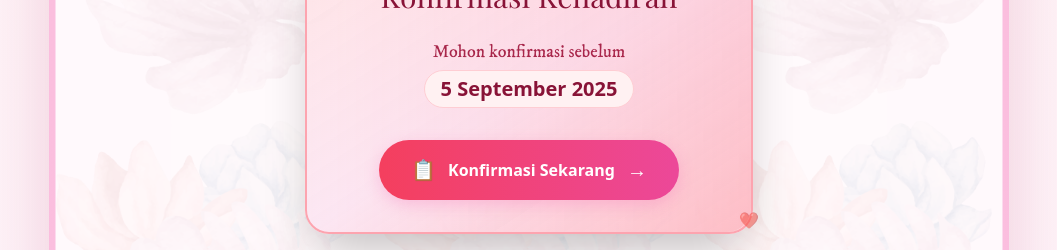
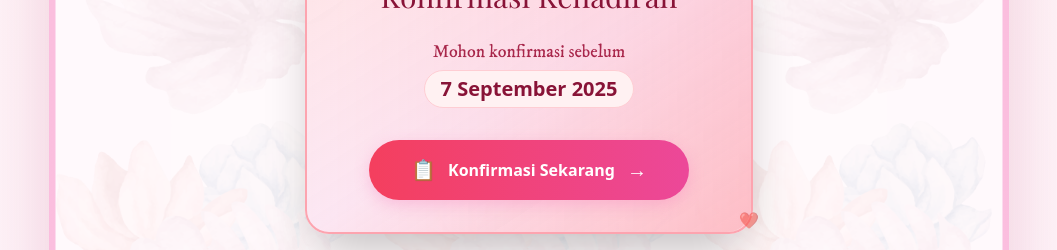
Before and after one commit to Bryanedwaardd/sweet17jelove, a React (Vite) app: page / in a window 1280 px wide. Shown: the part 1932-2182 px from the top of the page, without its empty margins (111-1168 px from the left). Built offline with nearby package versions, Linux system fonts and the light colour scheme; a web font is replaced by a local one.

Commit message:
revisi kehadiran

```diff
--- a/src/pages/Home.tsx
+++ b/src/pages/Home.tsx
@@ -222,7 +222,7 @@ export default function Sweet17LuxuryPinkInvitation() {
                       Mohon konfirmasi sebelum
                     </p>
                     <p className="font-bold text-rose-900 text-xl mb-2 bg-rose-50 py-1 px-4 rounded-full inline-block border border-rose-200">
-                      5 September 2025
+                      7 September 2025
                     </p>
                   </div>
 
@@ -230,7 +230,14 @@ export default function Sweet17LuxuryPinkInvitation() {
                     href={GFORM_LINK}
                     target="_blank"
                     rel="noopener noreferrer"
-                    className="inline-flex items-center gap-3 bg-gradient-to-r from-rose-500 to-pink-500 hover:from-rose-600 hover:to-pink-600 text-white font-bold py-4 px-8 rounded-full shadow-lg hover:shadow-xl transform hover:scale-105 transition-all duration-300 animate-pulse-gentle"
+                    className="w-full max-w-xs mx-auto block text-center
+             inline-flex items-center justify-center gap-3
+             bg-gradient-to-r from-rose-500 to-pink-500
+             hover:from-rose-600 hover:to-pink-600
+             text-white font-bold py-4 px-6 rounded-full
+             shadow-lg hover:shadow-xl transform
+             hover:scale-105 transition-all duration-300
+             animate-pulse-gentle"
                   >
                     <span className="text-xl">📋</span>
                     <span>Konfirmasi Sekarang</span>
```
